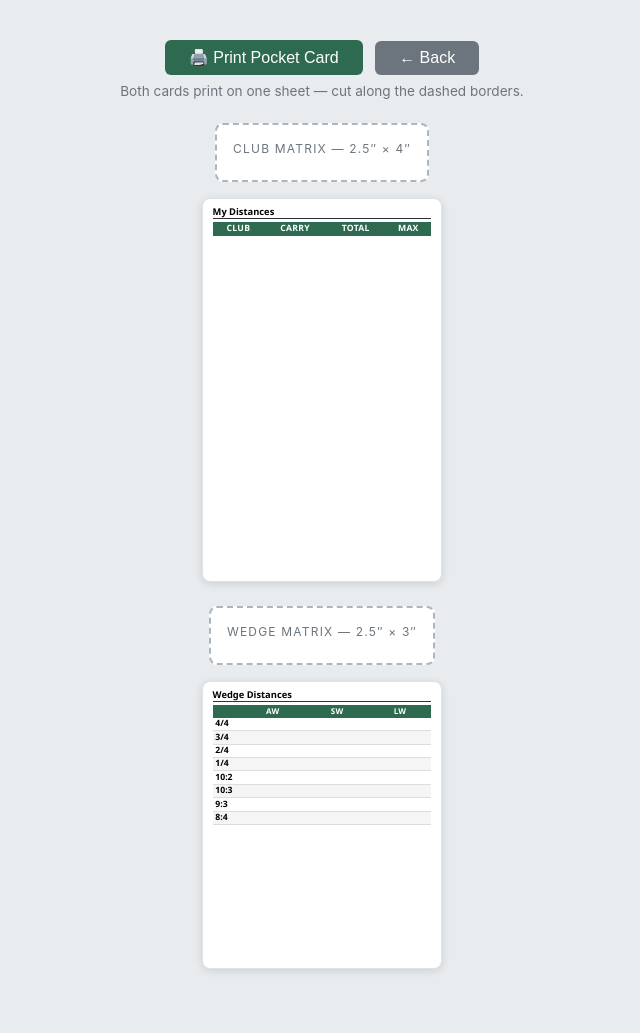
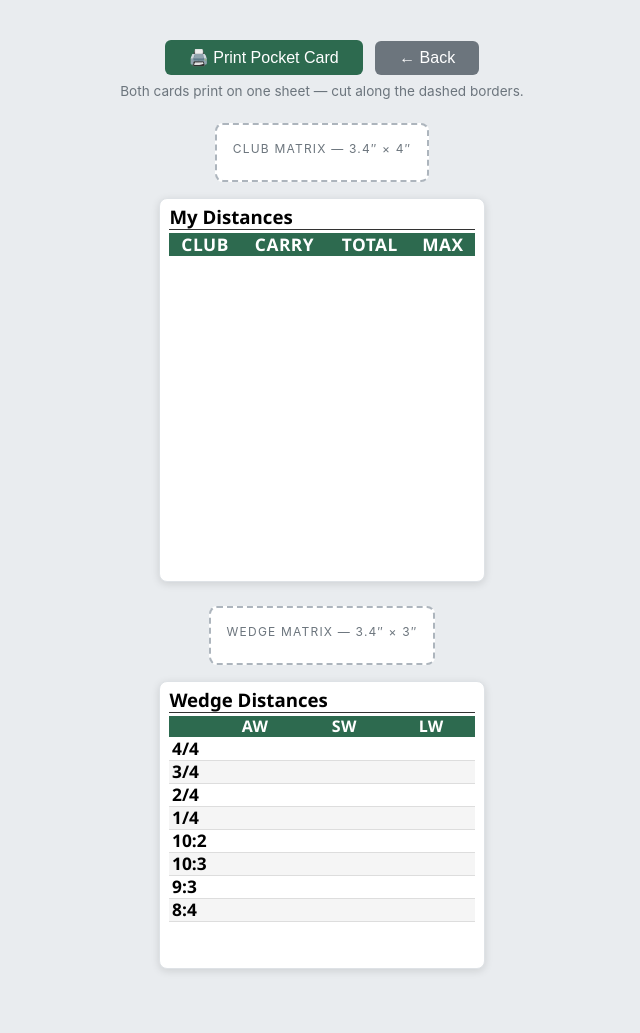
Before and after one commit to esabine/wedgematrix, a Flask app: page /print in a window 1280 px wide. Shown: the whole page, without its empty margins (318-958 px from the left). Run offline with Flask 3, Linux system fonts and the light colour scheme; data comes from the database, SQL or seed files in the repository; data that the repository does not hold is empty.

Commit message:
Scale printed matrices 37% wider (2.5in→3.4in) and double font sizes
Co-authored-by: Copilot <223556219+Copilot@users.noreply.github.com>

```diff
--- a/static/css/print.css
+++ b/static/css/print.css
@@ -26,26 +26,26 @@
     box-sizing: border-box;
     overflow: hidden;
     font-family: "Segoe UI", Arial, Helvetica, sans-serif;
-    font-size: 6.5pt;
+    font-size: 13pt;
     line-height: 1.12;
     color: #000;
     background: #fff;
 }
 
-/* Club matrix: 2.5" × 4" */
+/* Club matrix: 3.4" × 4" (was 2.5" × 4", 37% wider, 2× font) */
 #club-card {
-    width: 2.5in;
+    width: 3.4in;
     height: 4in;
-    font-size: 7pt;
+    font-size: 14pt;
 }
 
-#club-card .pocket-table { font-size: 7pt; }
-#club-card .pocket-table th { font-size: 6.5pt; }
+#club-card .pocket-table { font-size: 14pt; }
+#club-card .pocket-table th { font-size: 13pt; }
 #club-card .pocket-table td { padding: 1.5pt 3pt; }
 
-/* Wedge matrix: 2.5" × 3" */
+/* Wedge matrix: 3.4" × 3" (was 2.5" × 3", 37% wider, 2× font) */
 #wedge-card {
-    width: 2.5in;
+    width: 3.4in;
     height: 3in;
 }
 
@@ -60,11 +60,11 @@
 
 .player-name {
     font-weight: 700;
-    font-size: 7pt;
+    font-size: 14pt;
 }
 
 .card-date {
-    font-size: 6pt;
+    font-size: 12pt;
     color: #555;
 }
 
@@ -72,7 +72,7 @@
 .pocket-table {
     width: 100%;
     border-collapse: collapse;
-    font-size: 6.5pt;
+    font-size: 13pt;
 }
 
 .pocket-table th {
@@ -81,7 +81,7 @@
     font-weight: 700;
     text-align: center;
     padding: 1.5pt 2pt;
-    font-size: 6pt;
+    font-size: 12pt;
     text-transform: uppercase;
     letter-spacing: 0.03em;
 }
@@ -96,7 +96,7 @@
 .pocket-table .club-col {
     text-align: left;
     font-weight: 700;
-    width: 22px;
+    width: 30px;
 }
 
 .pocket-table tbody tr:nth-child(even) {
--- a/templates/print_card.html
+++ b/templates/print_card.html
@@ -70,7 +70,7 @@
 
     <!-- Card: Club Matrix (2.5" × 4") -->
     <div class="card-preview no-print">
-        <div class="card-label">Club Matrix — 2.5″ × 4″</div>
+        <div class="card-label">Club Matrix — 3.4″ × 4″</div>
     </div>
     <div class="pocket-card" id="club-card">
         <div class="card-header-row">
@@ -102,7 +102,7 @@
     <!-- Card: Wedge Matrix -->
     <!-- Card: Wedge Matrix (2.5" × 3") -->
     <div class="card-preview no-print">
-        <div class="card-label">Wedge Matrix — 2.5″ × 3″</div>
+        <div class="card-label">Wedge Matrix — 3.4″ × 3″</div>
     </div>
     <div class="pocket-card" id="wedge-card">
         <div class="card-header-row">
```
Also changed, not shown: TODO.md (+10 -0 lines), 1 other file.
